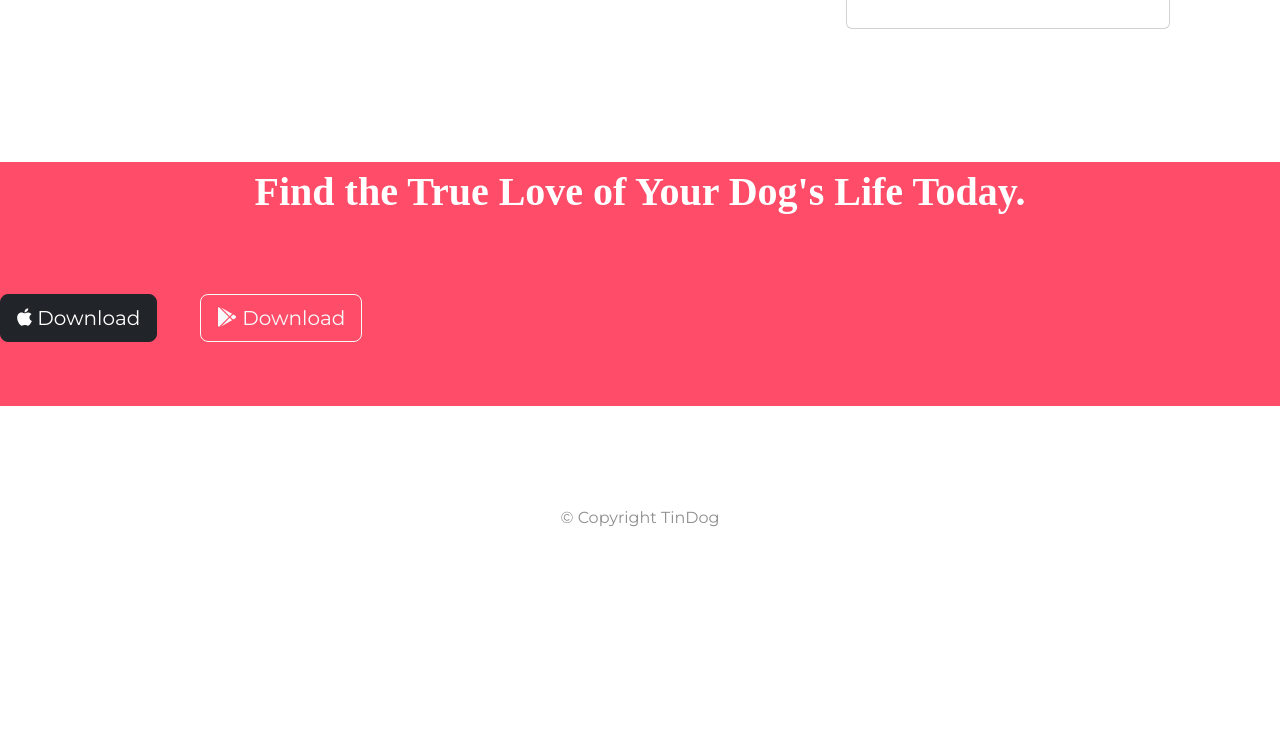
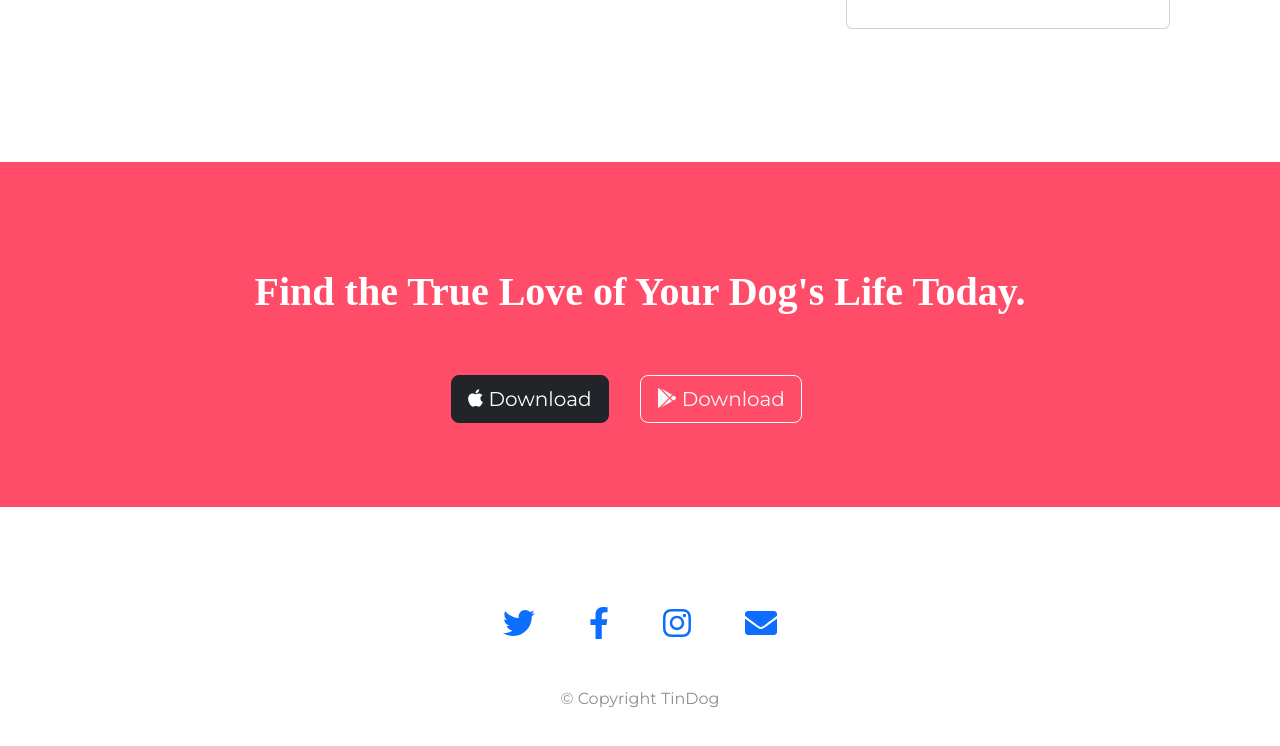
Before and after one commit to mihaijulien/tindog, a plain HTML site: page index.html in a window 1280 px wide. Shown: the part 2502-3248 px from the top of the page. Drawn offline with nearby package versions, Linux system fonts and the light colour scheme.

Commit message:
fix cta style

```diff
--- a/css/styles.css
+++ b/css/styles.css
@@ -128,6 +128,8 @@ p {
 
   #cta {
     background-color: #ff4c68;
+    text-align: center;
+    padding: 100px 15% 40px;
   }
 
   .cta-text {
--- a/index.html
+++ b/index.html
@@ -206,6 +206,21 @@
 
   <footer id="footer">
 
+    <div class="social">
+      <span class="spanSpace">
+        <a href="www.twitter.com"><i class="fab btn-outline-dark fa-twitter fa-2x"></i></a>
+      </span>
+      <span class="spanSpace">
+        <a href="www.facebook.com"><i class="fab btn-outline-dark fa-facebook-f fa-2x"></i></a>
+      </span>
+      <span class="spanSpace">
+        <a href="www.instagram.com"><i class="fab btn-outline-dark fa-instagram fa-2x"></i></a>
+      </span>
+      <span class="spanSpace">
+        <a href="mailto:mail@email.com"><i class="fas btn-outline-dark fa-envelope fa-2x"></i></a>
+      </span>
+    </div>
+
     <p>© Copyright TinDog</p>
 
   </footer>
```
